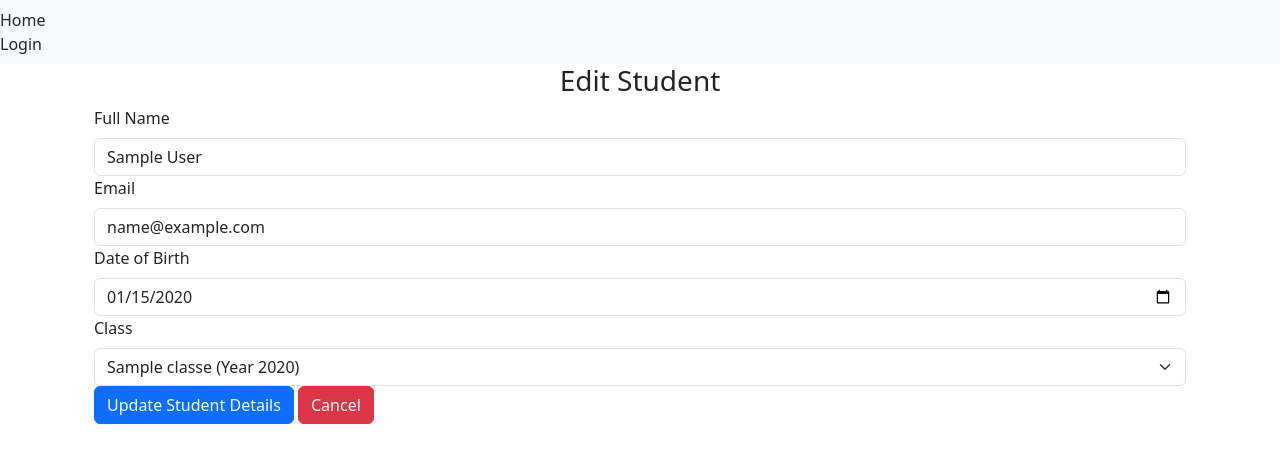
After one commit to Tobi1654/SSMART, a Flask app: template app/templates/edit_student.html in a window 1280 px wide. The commit adds this page. Shown: the top 463 px of the page. Run offline with Flask 3, Linux system fonts and the light colour scheme; the template is opened without the code that fills it: values that come from a table or form of the project are taken from there, others are empty; tables that the repository leaves empty hold one stand-in row (values such as "Sample post"); parts of the project's set-up code (start-up, migrations or seed data) failed here and were passed over.

Commit message:
created the edit student html page

```diff
--- /dev/null
+++ b/app/templates/edit_student.html
@@ -0,0 +1,68 @@
+{% extends "base.html" %} {% block title %}Edit Student{% endblock %}
+
+{% block content %}
+
+
+<div class="container">
+<h3 align="center">Edit Student</h3>
+
+<form action="{{url_for('admin.edit_student', student_id=student.student_id) }}" method="POST">
+        <div class="form-group">
+                <label for="full_name" class="form-label">Full Name</label>
+                <input type="text"
+                        class="form-control"
+                        id="full_name"
+                        name="full_name"
+                        placeholder="Mr. Mike Bennet"
+                        required
+                        minlength="3"
+                        pattern="[A-Za-z\s\-]+"
+                        value="{{ student.full_name }}"
+                >
+
+                <label for="email" class="form-label">Email</label>
+                <input type="email"
+                        class="form-control"
+                        id="email"
+                        name="email"
+                        placeholder="teacher1@school.org.uk"
+                        required
+                        value="{{ user.email }}"
+                >
+
+                <!--<div class="mb-3">
+                        <label for="role" class="form-label">Role:</label>
+                        <select class="form-select" id="role" name="role" required onchange="toggleFields()" required>
+                                <option value="" selected disabled> Select a role </option>
+                                <option value="student">Student</option>
+                                <option value="teacher">Teacher</option>
+                                <option value="admin">Admin</option>
+                        </select>
+                </div>-->
+
+                <div id="student_fields">
+                        <label for="dob", class="form-label">Date of Birth</label>
+                        <input type="date"
+                                class="form-control"
+                                id="dob"
+                                name="dob"
+                                required
+                                value="{{ student.dob.strftime('%Y-%m-%d') }}"
+                        >
+
+                        <label for="class_id" class="form-label">Class</label>
+                        <select class="form-select" id="class_id" name="class_id" required>
+                            {% for cls in classes %}
+                                <option value="{{ cls.class_id }}" {% if cls.class_id == student.class_id %}selected{% endif %}>
+                                {{ cls.class_name }} (Year {{ cls.year_group }})
+                                </option>
+                            {% endfor %}
+                        </select>
+                </div>
+                <button class="btn btn-primary" type="submit">Update Student Details</button>
+                <a href="{{ url_for('admin.students') }}" class="btn btn-danger">Cancel</a>
+        </div>
+</form>
+</div>
+
+{% endblock %}
--- a/app/templates/students.html
+++ b/app/templates/students.html
@@ -75,10 +75,10 @@
                     <td>{{ s.dob.strftime('%d/%m/%Y') }}</td>
                     <td>{{ s.date_enrolled.strftime('%d/%m/%Y') }}</td>
                     <td>
-                        <a href="{{url_for('admin.edit_student', 'student_id=s.student_id')}}" class="btn btn-primary">Edit</a>
-                        <a href="{{url_for('admin.delete_student', 'student_id=s.student_id')}}"
+                        <a href="{{url_for('admin.edit_student', student_id=s.student_id)}}" class="btn btn-primary">Edit</a>
+                        <a href="{{url_for('admin.delete_student', student_id=s.student_id)}}"
                             class="btn btn-danger"
-                            onclick="return confirm('Are you sure ypu want to delete {{s.full_name}} account');">Delete</a>
+                            onclick="return confirm('Are you sure you want to delete {{s.full_name}} account');">Delete</a>
                     </td>
                 </tr>
                 {% endfor %}
```
Also changed, not shown: app/admin.py (+12 -16 lines).
